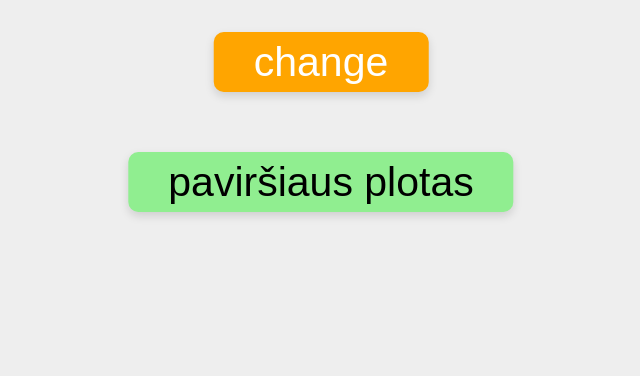
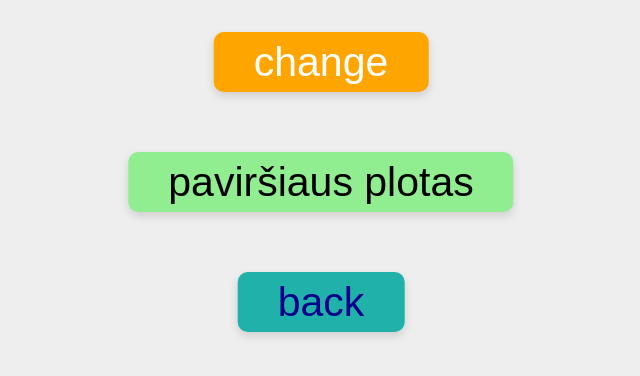
Before and after one commit to AndriusS0316/calc, a website: page index.HTML in a window 1280 px wide. Shown: the part 378-754 px from the top of the page, without its empty margins (319-959 px from the left). Drawn offline with Linux system fonts and the light colour scheme.

Commit message:
20210824

```diff
--- a/index.HTML
+++ b/index.HTML
@@ -24,6 +24,9 @@
     <form>
         <button id="form4" class="second form4" type="button">paviršiaus plotas</button>
     </form>
+    <form>
+        <button class="form5" type="button">back</button>
+    </form>
 
     <script src="./main.js" type="module" defer></script>
 </body>
--- a/main.js
+++ b/main.js
@@ -34,8 +34,7 @@ function secondCick() {
     } else if (skaicius % 2 !== 0) {
         console.log('du');
         second.innerText = 'tūris';
-        let kubas = (parseInt(input.value) * parseInt(input.value) * parseInt(input.value));
-        ats.innerText = ((4 * 3.14 * kubas) / 3);
+        ats.innerText = ((4 * 3.14 * (parseInt(input.value) * parseInt(input.value) * parseInt(input.value))) / 3);
     }
 
 }
--- a/style.css
+++ b/style.css
@@ -50,6 +50,19 @@ body {
     border-radius: 10px;
     background-color: lightgreen;
 }
+.form5 {
+    padding: 15px 40px;
+    display: flex;
+    gap: 20px;
+    position: absolute;
+    top: 85%;
+    left: 50%;
+    transform: translate(-50%, -50%);
+    font-size: 41px;
+    border-radius: 10px;
+    background-color: lightseagreen;
+    color: darkblue;
+}
 .turis {
     padding: 15px 100px;
     display: flex;
```
